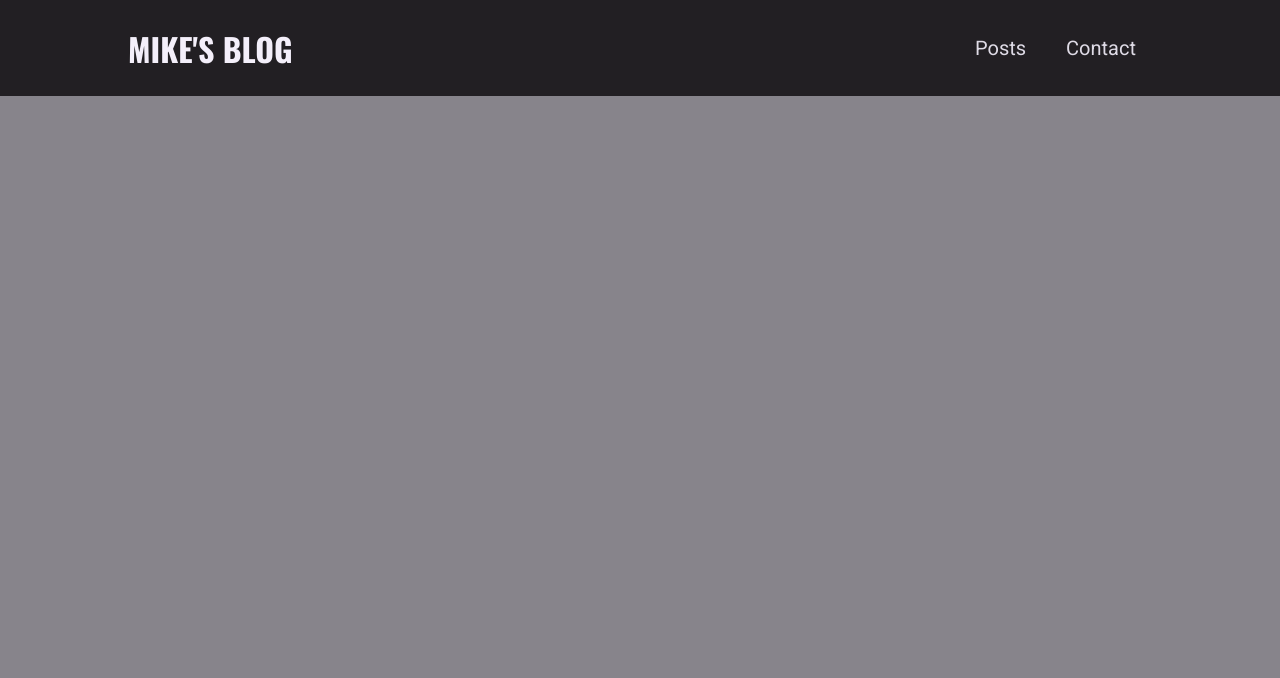
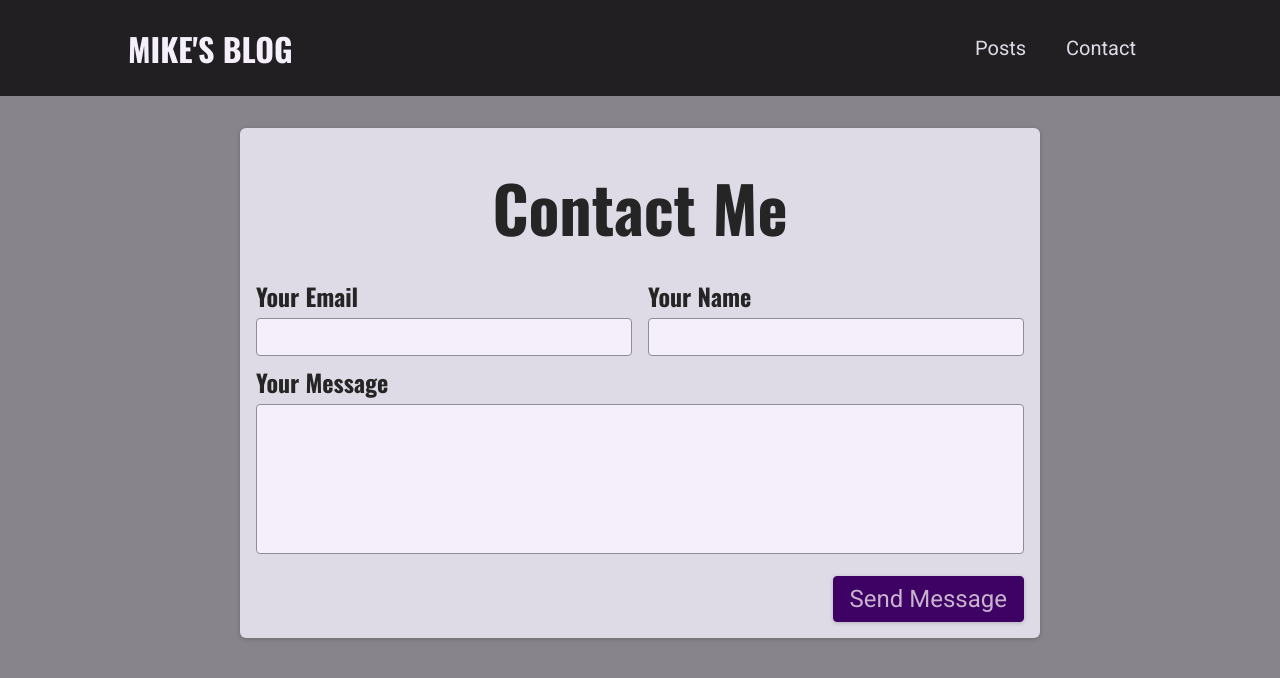
Before and after one commit to mikiasworash/blog, a Next.js app: page /contact in a window 1280 px wide. Shown: the top 678 px of the page. Built offline with nearby package versions, Linux system fonts and the light colour scheme.

Commit message:
Added Contact Page with emailjs

```diff
--- /dev/null
+++ b/components/contact/contact-form.js
@@ -0,0 +1,58 @@
+import styles from './contact-form.module.css'
+import { useRef } from 'react'
+import emailjs from 'emailjs-com'
+import { toast } from 'react-toastify'
+
+export default function ContactForm() {
+  const form = useRef()
+
+  const sendEmail = (e) => {
+    e.preventDefault()
+
+    emailjs
+      .sendForm(
+        'service_9n3binl',
+        'template_7weuk3g',
+        form.current,
+        'IBmBVK2_vByhwPAv_'
+      )
+      .then(
+        (result) => {
+          toast.success('Message Sent!')
+          console.log(result)
+        },
+        (error) => {
+          toast.error(error || 'Message Failed!')
+        }
+      )
+
+    e.target.reset()
+  }
+
+  return (
+    <section className={styles.contact}>
+      <h1>Contact Me</h1>
+      <form className={styles.form} ref={form} onSubmit={sendEmail}>
+        <div className={styles.controls}>
+          <div className={styles.control}>
+            <label htmlFor="email">Your Email</label>
+            <input type="email" id="email" name="email" required />
+          </div>
+          <div className={styles.control}>
+            <label htmlFor="name">Your Name</label>
+            <input type="text" id="name" name="name" required />
+          </div>
+        </div>
+
+        <div className={styles.control}>
+          <label htmlFor="message">Your Message</label>
+          <textarea id="message" name="message" rows="5"></textarea>
+        </div>
+
+        <div className={styles.actions}>
+          <button>Send Message</button>
+        </div>
+      </form>
+    </section>
+  )
+}
--- /dev/null
+++ b/components/contact/contact-form.module.css
@@ -0,0 +1,73 @@
+.contact {
+  margin: var(--size-8) auto;
+  border-radius: 6px;
+  background-color: var(--color-grey-100);
+  width: 90%;
+  max-width: 50rem;
+  padding: var(--size-4);
+  box-shadow: 0 1px 4px rgba(0, 0, 0, 0.2);
+  font-size: var(--size-6);
+}
+
+.contact h1 {
+  font-size: var(--size-8);
+  margin: var(--size-4) 0;
+  text-align: left;
+}
+
+.form label {
+  display: block;
+  font-family: 'Oswald', sans-serif;
+  font-weight: bold;
+  margin: var(--size-2) 0 var(--size-1) 0;
+}
+
+.form input,
+.form textarea {
+  font: inherit;
+  padding: var(--size-1);
+  border-radius: 4px;
+  width: 100%;
+  border: 1px solid var(--color-grey-400);
+  background-color: var(--color-grey-50);
+  resize: none;
+}
+
+.controls {
+  display: flex;
+  column-gap: 1rem;
+  flex-wrap: wrap;
+}
+
+.control {
+  flex: 1;
+  min-width: 10rem;
+}
+
+.actions {
+  margin-top: var(--size-4);
+  text-align: right;
+}
+
+.form button {
+  font: inherit;
+  cursor: pointer;
+  background-color: var(--color-primary-700);
+  border: 1px solid var(--color-primary-700);
+  padding: var(--size-2) var(--size-4);
+  border-radius: 4px;
+  color: var(--color-primary-50);
+  box-shadow: 0 1px 4px rgba(0, 0, 0, 0.2);
+}
+
+.form button:hover {
+  background-color: var(--color-primary-500);
+  border-color: var(--color-primary-500);
+}
+
+@media (min-width: 768px) {
+  .contact h1 {
+    font-size: var(--size-16);
+    text-align: center;
+  }
+}
--- a/package.json
+++ b/package.json
@@ -8,12 +8,15 @@
     "start": "next start"
   },
   "dependencies": {
+    "emailjs": "^4.0.1",
+    "emailjs-com": "^3.2.0",
     "eslint-config-next": "^13.1.1",
     "gray-matter": "^4.0.3",
     "next": "^13.1.1",
     "react": "^18.2.0",
     "react-dom": "^18.2.0",
     "react-markdown": "^8.0.4",
-    "react-syntax-highlighter": "^15.5.0"
+    "react-syntax-highlighter": "^15.5.0",
+    "react-toastify": "^9.1.1"
   }
 }
--- a/pages/contact.js
+++ b/pages/contact.js
@@ -1 +1,13 @@
-export default function ContactPage() {}
+import ContactForm from '../components/contact/contact-form'
+
+import { ToastContainer } from 'react-toastify'
+import 'react-toastify/dist/ReactToastify.css'
+
+export default function ContactPage() {
+  return (
+    <>
+      <ContactForm />
+      <ToastContainer />
+    </>
+  )
+}
```
Also changed, not shown: components/posts/post-detail/post-content.js (+0 -11 lines), 1 other file (tests, documents, lock files or other folders).
